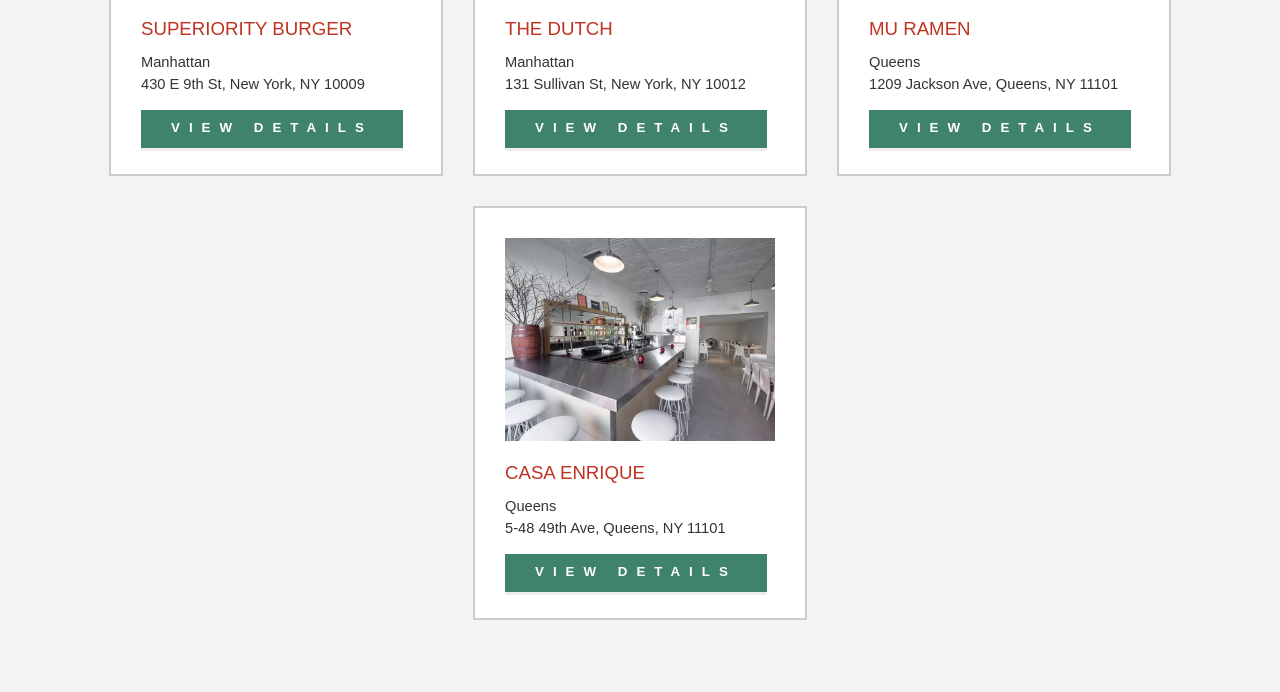
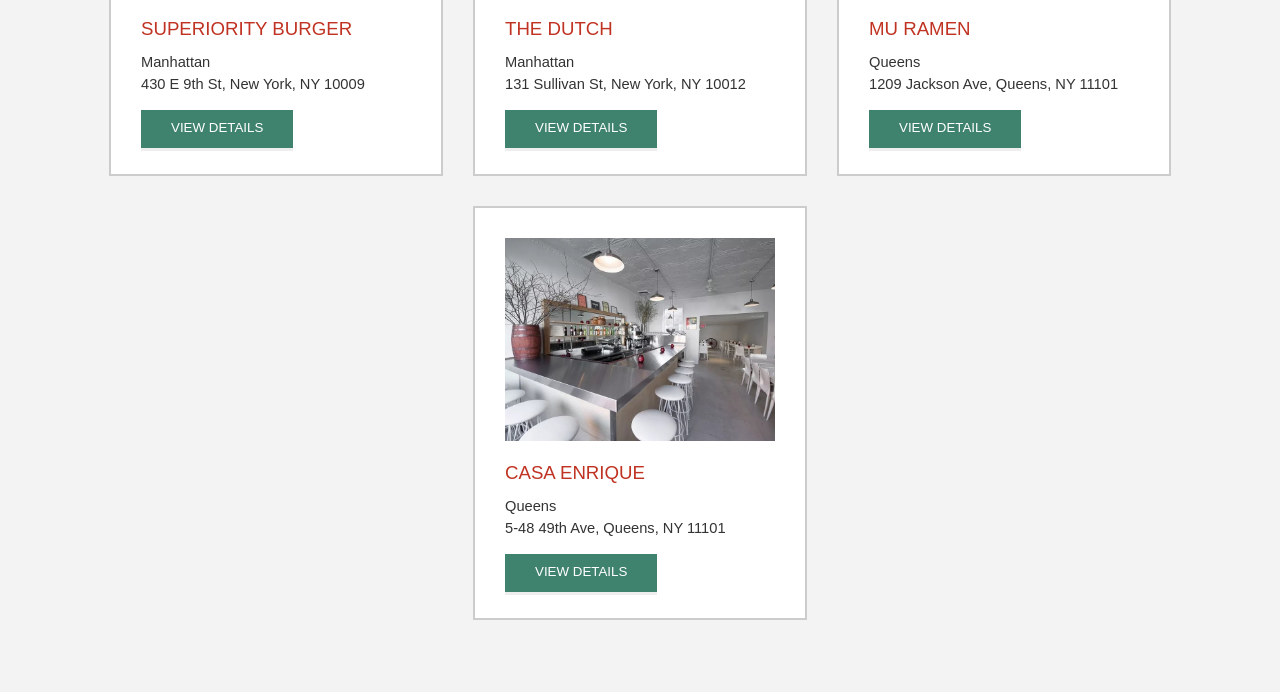
Before and after one commit to Kotishka/MWS-Stage-1, a plain HTML site: page index.html in a window 1280 px wide. Shown: the part 1751-2443 px from the top of the page. Drawn offline with Linux system fonts and the light colour scheme; some packages are replaced by stand-ins of ours.

Commit message:
fixed styling issues

```diff
--- a/css/styles.css
+++ b/css/styles.css
@@ -1,10 +1,7 @@
 @charset "utf-8";
 /* CSS Document */
 
-body,
-p,
-td,
-th {
+body, p, td, th {
   color: #333;
 	font-family: Arial, Helvetica, sans-serif;
 	font-size: 10pt;
@@ -17,8 +14,7 @@ body {
 	position:relative;
 }
 
-li,
-ul {
+li, ul {
   color: #333;
   display: inline-block;
 	font-family: Arial, Helvetica, sans-serif;
@@ -30,8 +26,7 @@ a {
 	text-decoration: none;
 }
 
-a:hover,
-a:focus {
+a:hover, a:focus {
 	color: #3397db;
 	text-decoration: none;
 }
@@ -40,12 +35,7 @@ a img {
 	border: none 0 #fff;
 }
 
-h1,
-h2,
-h3,
-h4,
-h5,
-h6 {
+h1, h2, h3, h4, h5, h6 {
   font-family: Arial, Helvetica, sans-serif;
   margin: 0 0 20px;
 }
@@ -82,7 +72,7 @@ nav, h1 {
   line-height: 3.8;
 }
 
-nav, h1, a {
+nav, h1 {
   color: #fff;
   font-size: 16pt;
   font-weight: 600;
@@ -321,7 +311,7 @@ nav, h1, a {
 }
 
 /* ====================== Media Queries ====================== */
-@media screen and (min-width:882px) and (max-width: 1123px) {
+@media screen and (min-width:890px) and (max-width: 1123px) {
   #restaurants-list li {
     min-height: 300px;
     padding: 30px 0 10px 30px;
@@ -347,7 +337,7 @@ nav, h1, a {
   }
 }
 
-@media screen and (min-width:540px) and (max-width: 882px) {
+@media screen and (min-width:550px) and (max-width: 890px) {
   #restaurants-list li {
     min-height: 270px;
     padding: 30px 0 10px 30px;
@@ -377,7 +367,7 @@ nav, h1, a {
   }
 }
 
-@media screen and (min-width:410px) and (max-width: 540px) {
+@media screen and (min-width:410px) and (max-width: 550px) {
   #restaurants-list li {
     min-height: 163px;
     padding: 10px 0 10px 20px;
```
